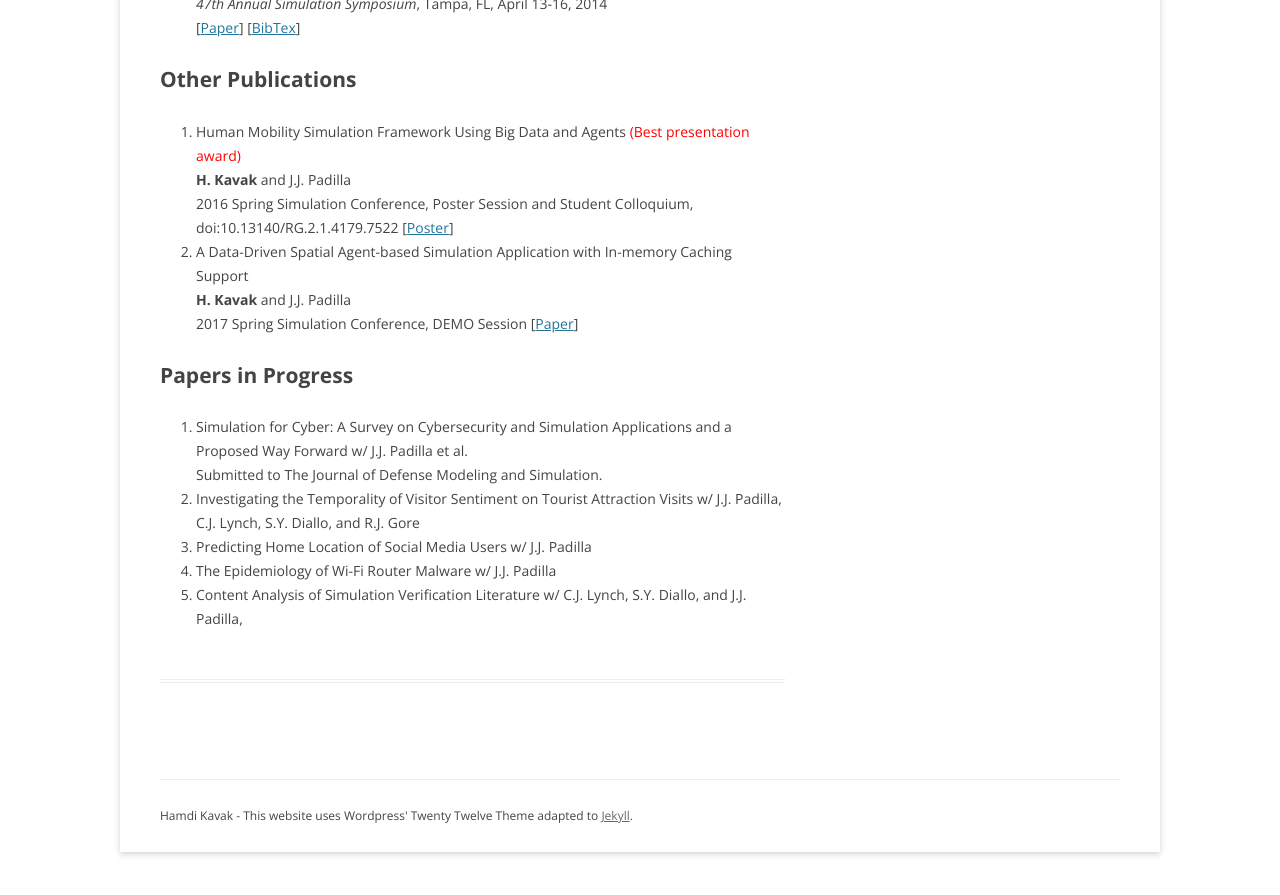
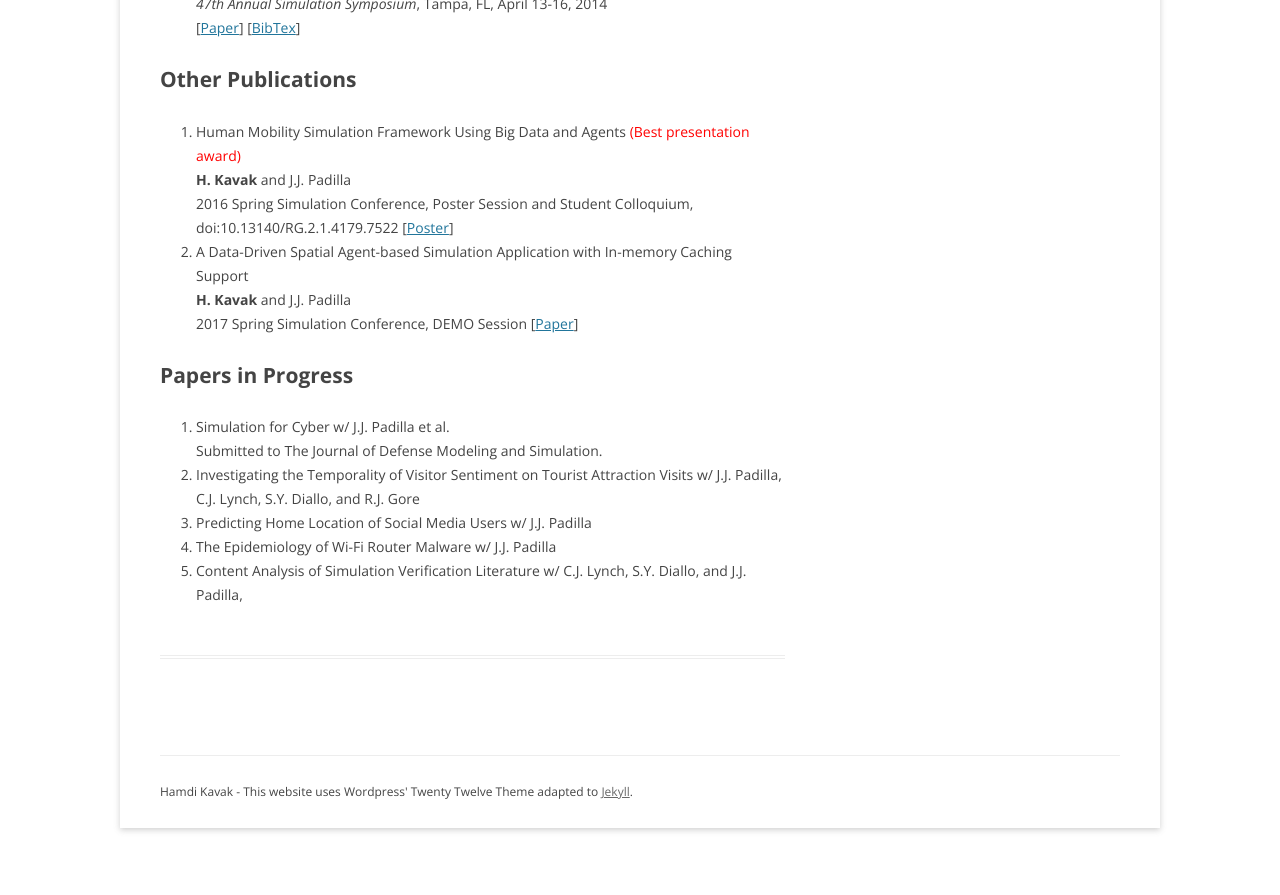
Before and after one commit to hamdikavak/hamdikavak.github.io, a Jekyll site: the page built from publications/index.html, in a window 1280 px wide and 900 px high, scrolled down 1773 px. Shown: the top 895 px of the window. Built offline with Jekyll 4.4.1, drawn with Linux system fonts in a browser that asks for light colours; nearby versions of some CDN libraries; library files that are not in the unit come from our copies; some of the changed text lies outside the part shown.

Commit message:
Update index.html

```diff
--- a/publications/index.html
+++ b/publications/index.html
@@ -126,7 +126,7 @@ current_page_publications: current_page_item
 <h1>Papers in Progress</h1>
 <ol>
    <li>
-    Simulation for Cyber: A Survey on Cybersecurity and Simulation Applications and a Proposed Way Forward w/ J.J. Padilla et al.<br/>
+    Simulation for Cyber w/ J.J. Padilla et al.<br/>
 	   Submitted to The Journal of Defense Modeling and Simulation.
   </li>
   <li>
```
Also changed, not shown: other parts of publications/index.html (+1 -1 lines).
